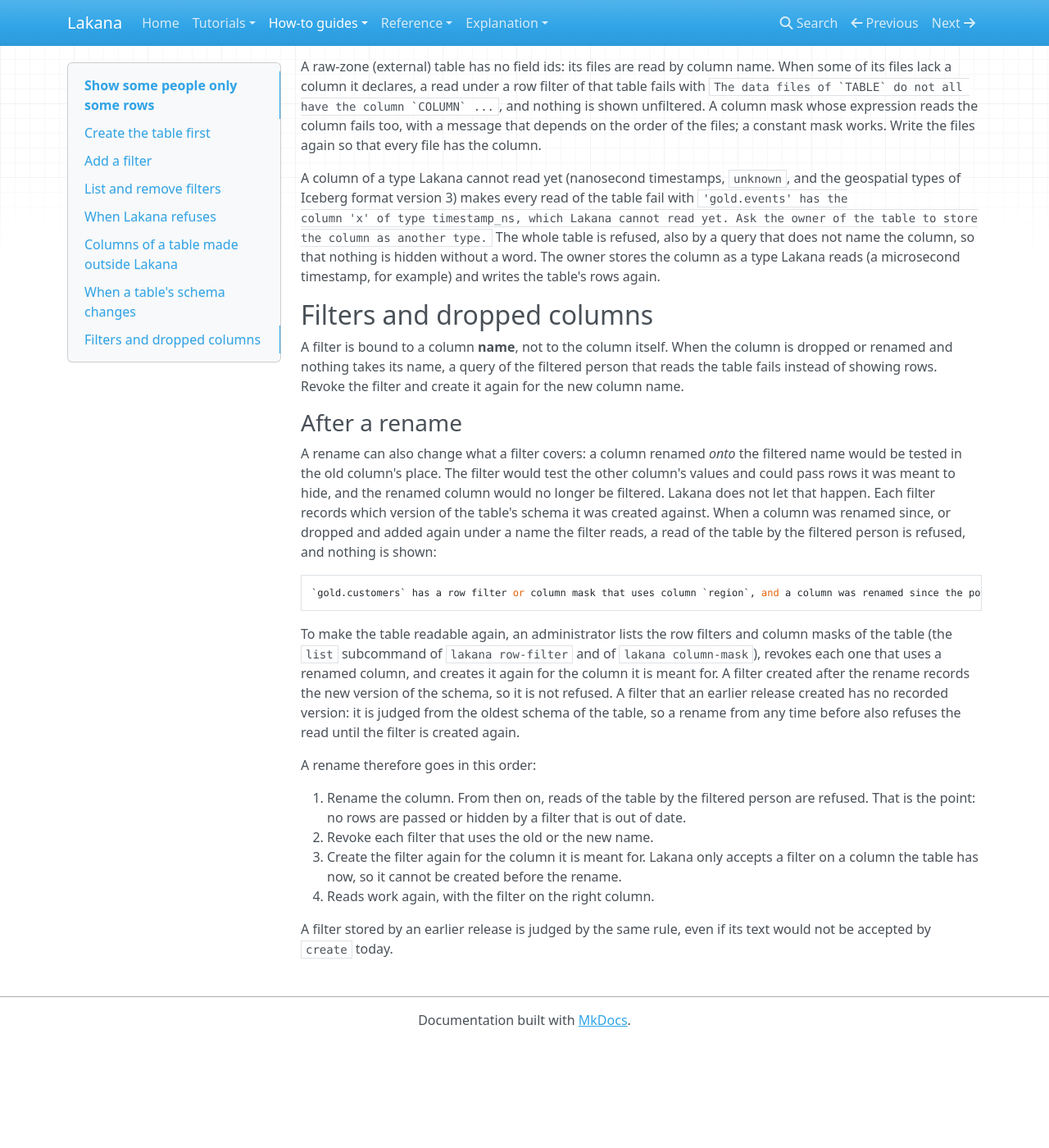
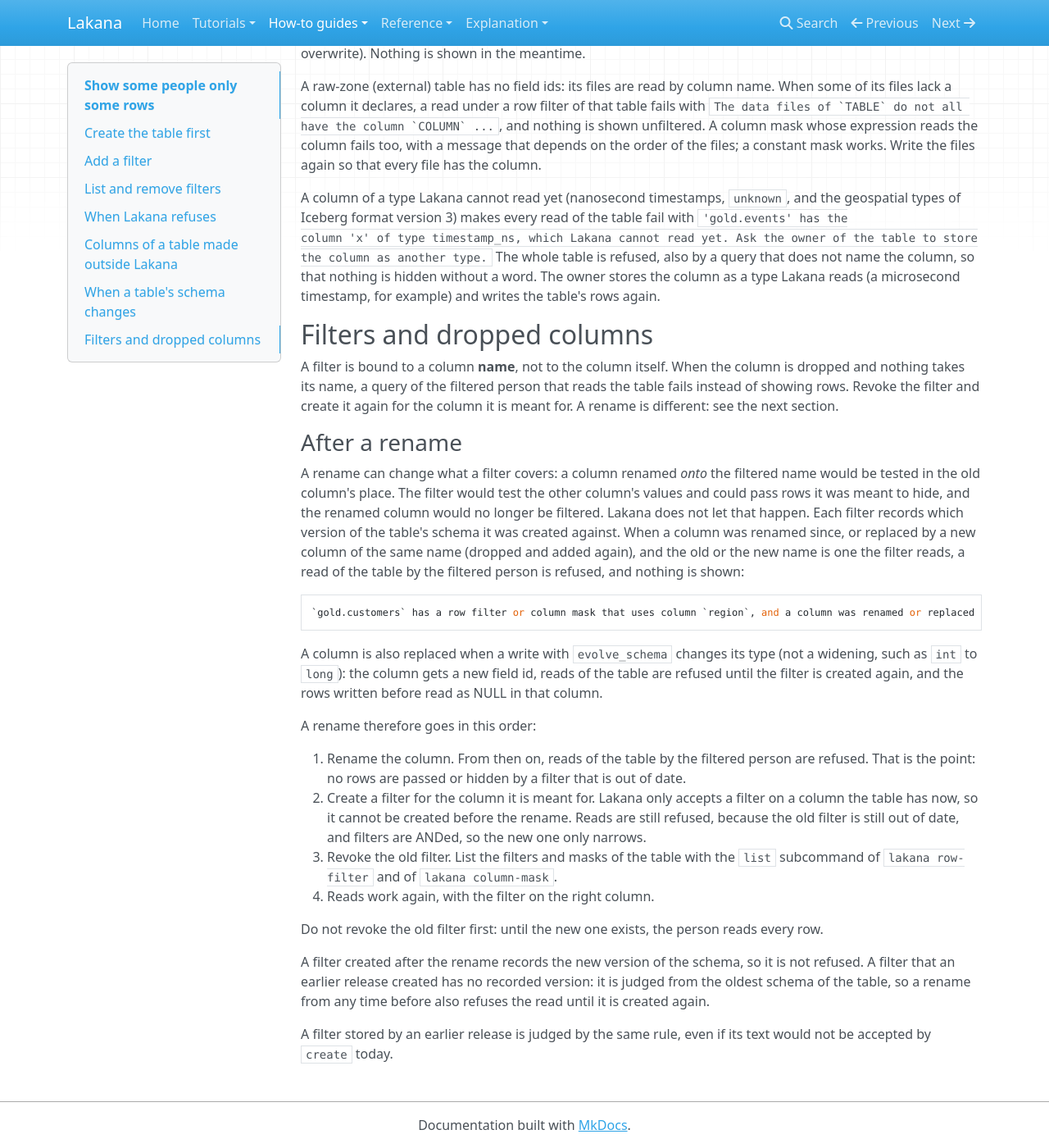
Before and after one commit to chrschy/lakana, an MkDocs documentation site: the page built from docs/site/how-to/filter-rows.md, in a window 1280 px wide and 1400 px high, scrolled down 3849 px. Shown: the whole window at 82% size. Built offline with MkDocs 1.6.1, drawn with Linux system fonts in a browser that asks for light colours; nearby versions of some CDN libraries; before the commit the page ends 5121 px from its top, so only the background shows below that; some of the changed text lies outside the part shown.

Commit message:
fix(policy): keep a mask in force while a rename is repaired, and compare against the current schema
The repair order after a rename is now rename, create the policy for the new name, revoke the old
one: the old policy stays touched, so reads stay refused and nothing shows in clear at any step.
The rename rule compares a policy's schema with the current schema directly, so a schema set-back
or a rename back no longer locks the table, and a missing recorded schema still refuses. The
message names a replaced column too (for example a type change through evolve_schema), which the
docs now explain. Also: columns that differ only in letter case are refused with a next step, the
read-cast and commit-timeout messages give a next step that fits, commit messages escape the
client's names, the threat model and the upgrade note are brought up to date.

Co-Authored-By: Claude Opus 5.5 <noreply@anthropic.com>

````diff
--- a/docs/site/how-to/filter-rows.md
+++ b/docs/site/how-to/filter-rows.md
@@ -129,7 +129,8 @@ specification requires, so a filter keeps working after the schema changes:
 - **A renamed column** keeps its data under the new name, in old and new files alike. The filter
   itself does not follow the rename: see the next section.
 - **A column dropped and added again** under the same name is a new column. The rows written
-  before read as NULL, never as the old column's values.
+  before read as NULL, never as the old column's values. A write with `evolve_schema` that
+  changes a column's type (other than widening it) does the same.
 - **A widened column** (`int` to `long`, `float` to `double`) reads in its new type. A float
   column needs a range in a filter, as said above.
 
@@ -154,39 +155,47 @@ reads (a microsecond timestamp, for example) and writes the table's rows again.
 
 ## Filters and dropped columns
 
-A filter is bound to a column **name**, not to the column itself. When the column is dropped or
-renamed and nothing takes its name, a query of the filtered person that reads the table fails
-instead of showing rows. Revoke the filter and create it again for the new column name.
+A filter is bound to a column **name**, not to the column itself. When the column is dropped
+and nothing takes its name, a query of the filtered person that reads the table fails instead of
+showing rows. Revoke the filter and create it again for the column it is meant for. A rename is
+different: see the next section.
 
 ### After a rename
 
-A rename can also change what a filter covers: a column renamed *onto* the filtered name would
-be tested in the old column's place. The filter would test the other column's values and could pass
+A rename can change what a filter covers: a column renamed *onto* the filtered name would be
+tested in the old column's place. The filter would test the other column's values and could pass
 rows it was meant to hide, and the renamed column would no longer be filtered. Lakana does not let
-that happen. Each filter records which version of the table's schema it was created against. When a
-column was renamed since, or dropped and added again under a name the filter reads, a read of the
-table by the filtered person is refused, and nothing is shown:
+that happen. Each filter records which version of the table's schema it was created against. When
+a column was renamed since, or replaced by a new column of the same name (dropped and added
+again), and the old or the new name is one the filter reads, a read of the table by the filtered
+person is refused, and nothing is shown:
 
 <!-- output -->
 ```text
-`gold.customers` has a row filter or column mask that uses column `region`, and a column was renamed since the policy was created, so the policy may now cover a different column. Nothing is shown. An administrator must review the table's row filters and column masks, revoke each one that uses a renamed column, and create it again for the column it is meant for.
+`gold.customers` has a row filter or column mask that uses column `region`, and a column was renamed or replaced since the policy was created, so the policy may now cover a different column. Nothing is shown. An administrator must review the table's row filters and column masks, create each one that uses a renamed or replaced column again for the column it is meant for, and then revoke the old one.
 ```
 
-To make the table readable again, an administrator lists the row filters and column masks of the
-table (the `list` subcommand of `lakana row-filter` and of `lakana column-mask`), revokes each
-one that uses a renamed column, and creates it again for the column it is meant for. A filter
-created after the rename records the new version of the schema, so it is not refused. A filter that an earlier release
-created has no recorded version: it is judged from the oldest schema of the table, so a rename from
-any time before also refuses the read until the filter is created again.
+A column is also replaced when a write with `evolve_schema` changes its type (not a widening, such
+as `int` to `long`): the column gets a new field id, reads of the table are refused until the
+filter is created again, and the rows written before read as NULL in that column.
 
 A rename therefore goes in this order:
 
 1. Rename the column. From then on, reads of the table by the filtered person are refused. That is
    the point: no rows are passed or hidden by a filter that is out of date.
-2. Revoke each filter that uses the old or the new name.
-3. Create the filter again for the column it is meant for. Lakana only accepts a filter on a
-   column the table has now, so it cannot be created before the rename.
+2. Create a filter for the column it is meant for. Lakana only accepts a filter on a column the
+   table has now, so it cannot be created before the rename. Reads are still refused, because the
+   old filter is still out of date, and filters are ANDed, so the new one only narrows.
+3. Revoke the old filter. List the filters and masks of the table with the `list` subcommand of
+   `lakana row-filter` and of `lakana column-mask`.
 4. Reads work again, with the filter on the right column.
+
+Do not revoke the old filter first: until the new one exists, the person reads every row.
+
+A filter created after the rename records the new version of the schema, so it is not refused. A
+filter that an earlier release created has no recorded version: it is judged from the oldest
+schema of the table, so a rename from any time before also refuses the read until it is created
+again.
 
 A filter stored by an earlier release is judged by the same rule, even if its text would not be
 accepted by `create` today.
````
Also changed, not shown: docs/agent/security.md (+22 -17 lines), docs/security/threat-model.md (+2 -2 lines), docs/site/explanation/upgrades.md (+13 -9 lines), docs/site/how-to/check-your-data.md (+1 -1 lines), docs/site/how-to/mask-a-column.md (+26 -19 lines), docs/site/how-to/projects.md (+3 -1 lines), docs/site/reference/checks.md (+2 -2 lines), 11 other files.
